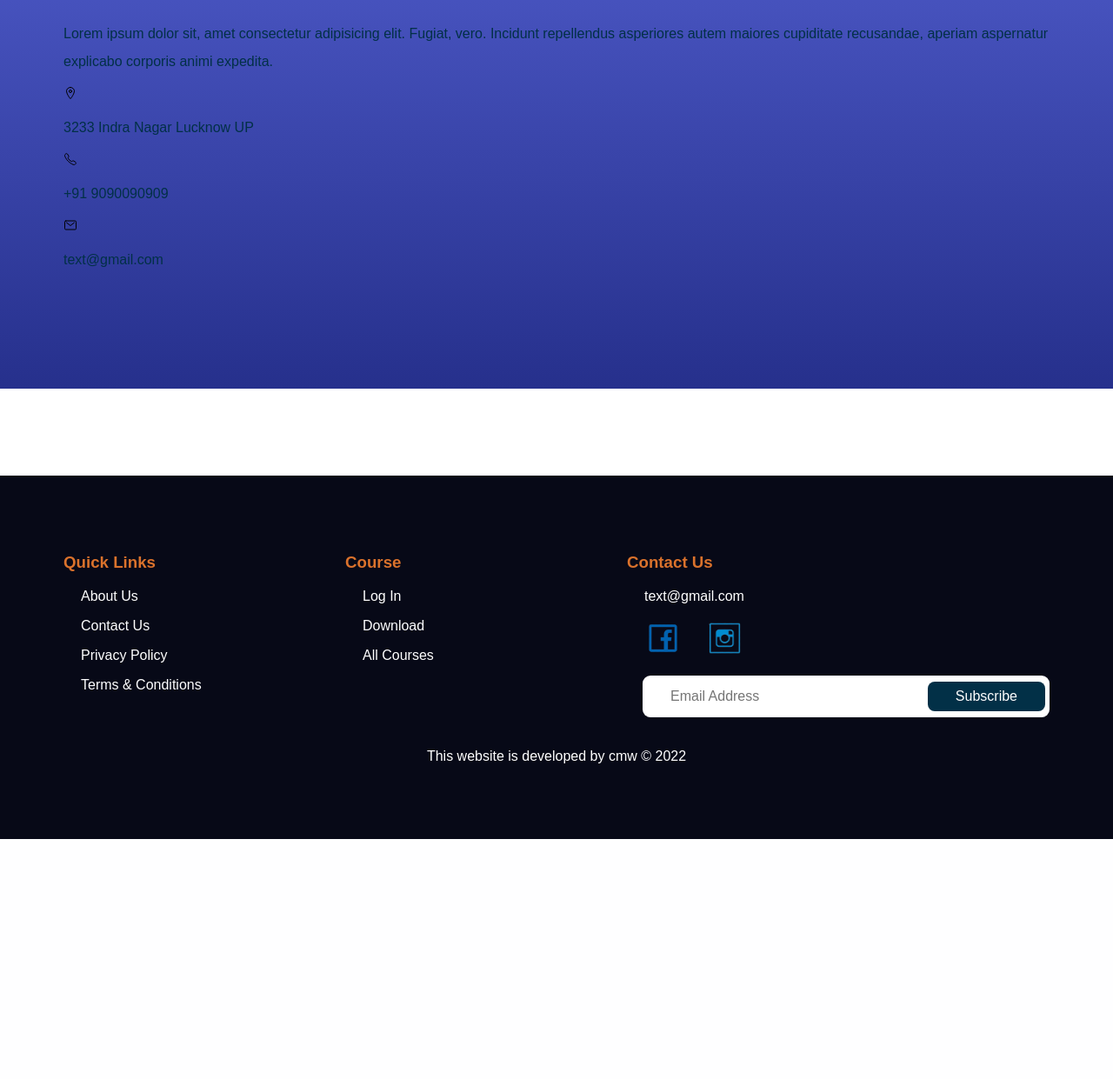
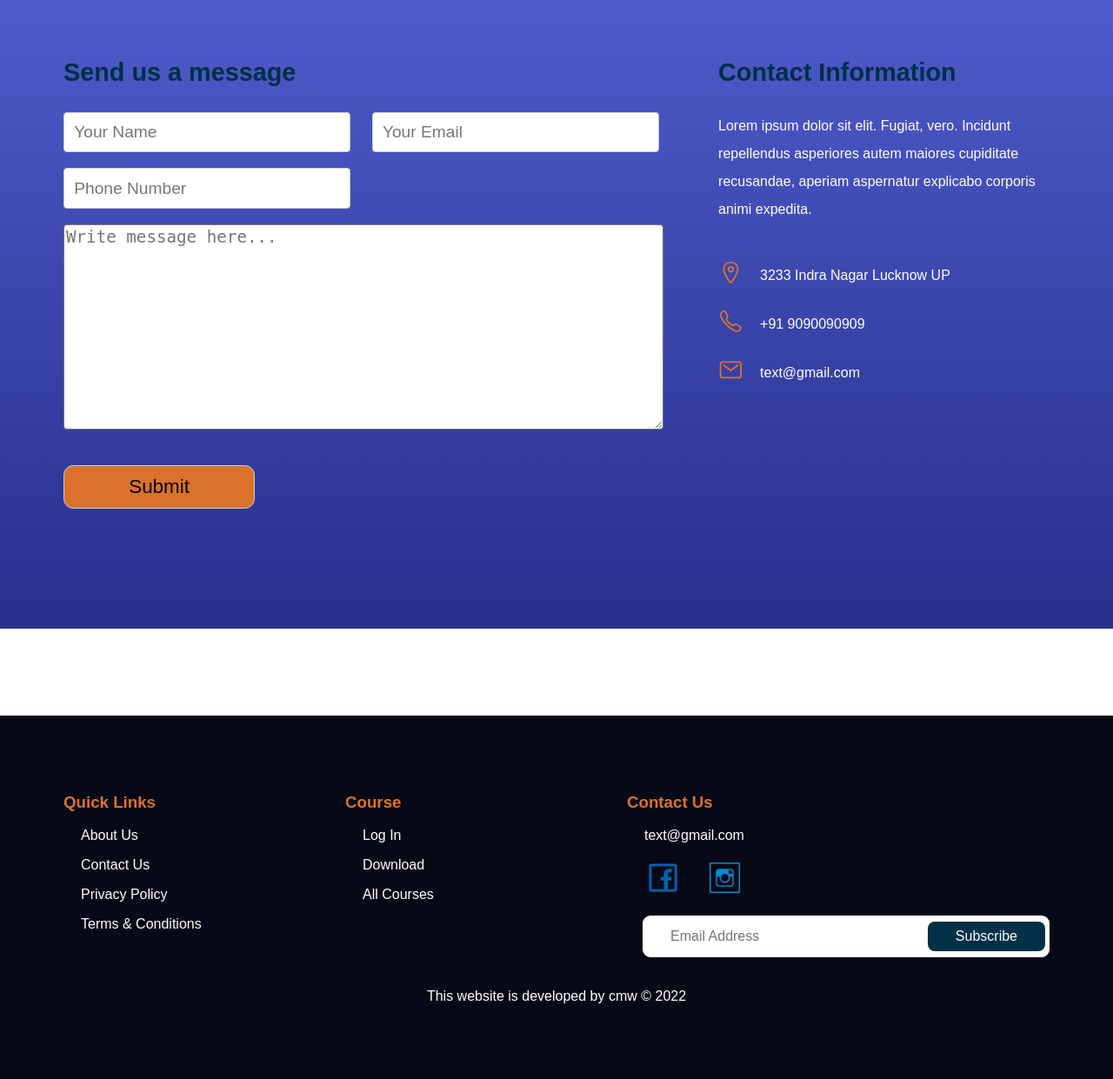
Before and after one commit to DevCmw/createcmw2, a PHP site: page / in a window 1280 px wide. Shown: the part 3241-4482 px from the top of the page at 87% size. Before the commit the page ends 4206 px from the top, so only its background shows below. Run offline with PHP 8.4, Linux system fonts and the light colour scheme.

Commit message:
Contact Us Created

```diff
--- a/assets/css/style.css
+++ b/assets/css/style.css
@@ -556,25 +556,92 @@ nav.mobile-nav,
   text-align: center;
 }
 .contact .map{
- width: fit-content;
- height: fit-content;
-  /* border: 1px solid red; */
+ max-width: fit-content;
+ margin: 4rem auto;
 }
 .contact .map iframe{
-  width: 79vw;
-  /* height: 40vh; */
-}
-.clearfix::after {
-  content: "";
-  clear: both;
-  display: table;
+  width: 85vw;
+  height: 45vh;
+  border-radius: 0.6rem;
 }
 
+/*Contact Section1 Style
+================================ */
+
+.contact-section1 {
+
+  display: flex;
+  gap: 1.2rem;
+  justify-content: space-between;
+}
+.contact-section1  h3 {
+  color:var(--dark-blue-color);
+   font-size: 1.8rem;
+   margin-top: 0;
+}
+
+/* left Section style
+= */
+
+.contact-section1 .left form input{
+  width: 45%;
+font-size: 1.2rem;
+  padding: 0.7rem;
+  border: 1px solid #ccc;
+  border-radius: 4px;
+  box-sizing: border-box;
+  margin-right: 20px;
+  margin-bottom: 18px;
+}
+.contact-section1 .left form textarea{
+  width: 94%;
+  font-size: 1.2rem;
+  margin-bottom: 2.3rem;
+  border-radius: 4px;
+
+}
+
+.contact-section1 .left form input[type= "submit"]{
+  width: 30%;
+  border-radius: 0.7rem;
+  background-color: var(--orange-color);
+  font-size: 1.4rem;
+}
+
+/* right section st/yle
+============  */
+.contact-section1 .right {
+  width: 90vh;
+
+  box-sizing: border-box;
+  border-radius: 4px;
 
 
+}
+
+.contact-section1 .right p {
+  color: #fff;
+}
+
+.contact-section1 .right .information{
+  margin-top: 2rem;
+
+}
+.contact-section1 .right .information div {
+  display: flex;
+  align-items: center;
 
 
+}
+.contact-section1 .right .information div span {
+  font-size: 1.8rem;
+  color: var(--orange-color);
+  margin-right: 1.2rem;
 
+}
+.contact-section1 .right .information div p{
+  color: white
+}
 
   /*=====================================================
      @media Section Start from Here
@@ -744,6 +811,20 @@ nav.mobile-nav,
         margin-bottom: 50px;
       }
 
+      /* Contact US
+      ====================== */
+      .contact .map iframe {
+        width: 80vw;
+        height: 40vh;
+      }
+
+      .contact-section1 .left form input {
+        width: 93%;
+      }
+
+      .contact-section1 .left form input[type= 'submit'] {
+        width: 43%;
+      }
 
       /* @media Footer Section
       ==============================*/
@@ -831,6 +912,13 @@ nav.mobile-nav,
         font-size: 30px;
       }
 
+      /* Contact Us
+      ========================*/
+      .contact-section1 .left {
+
+
+      }
+
     }
 
     /*==================================
@@ -859,7 +947,7 @@ nav.mobile-nav,
       }
 
       nav.mobile-nav {
-    padding: 32px;
+        padding:0 32px;
       }
 
       nav.mobile-nav.scrolled {
@@ -882,8 +970,6 @@ nav.mobile-nav,
       }
 
       .hero-section .right img{
-    /* height: 400px;
-    transform: translateX(10px); */
         display: none;
 
       }
@@ -945,6 +1031,18 @@ nav.mobile-nav,
         width: 74%;
       }
 
+      /* Contact Us  */
+      .contact-section1{
+        flex-direction: column-reverse;
+      }
+      .contact-section1 .right{
+        max-width: fit-content;
+
+      }
+
+
+
+
       /*footer section*/
 
       footer .links-container {
--- a/container/contact.php
+++ b/container/contact.php
@@ -3,8 +3,7 @@
 <section class="contact">
         <div class="wrapper">
           <h2 class= "light">Contact Us</h2>
-          <div class="map clearfix">
-            <iframe src="" frameborder="0"></iframe>
+          <div class="map ">
             <iframe src="https://www.google.com/maps/embed?pb=!1m18!1m12!1m3!1d3558.9339396369637!2d80.98662389176535!3d26.873839842816352!2m3!1f0!2f0!3f0!3m2!1i1024!2i768!4f13.1!3m3!1m2!1s0x399be39f2573668d%3A0x74e828319fdde5e9!2sCompendious%20Med%20Works!5e0!3m2!1sen!2sin!4v1667032208826!5m2!1sen!2sin"
                style="border:0;" allowfullscreen="" loading="lazy"
               referrerpolicy="no-referrer-when-downgrade"></iframe>
@@ -13,16 +12,12 @@
         <div class="contact-section1">
           <!-- left div  -->
           <div class="left">
-            <h3>Send us a message</h3>
+            <h3 >Send us a message</h3>
             <form action="#">
-              <label >Name</label>
-              <input type="text" placeholder="Your Name" >
-              <label >Email</label>
-              <input type="email" placeholder="Your Email" >
-              <label >Phone</label>
-              <input type="number" placeholder="Phone Number" max= "10" >
-              <label >Message</label>
-              <input type="text" placeholder="Type Message here..." >
+              <input type="text" placeholder="Your Name" required>
+              <input type="email" placeholder="Your Email" required>
+              <input type="number" placeholder="Phone Number" max= "10" required>
+              <textarea name="" id="textarea" cols="30" rows="10"  placeholder = "Write message here..."  require></textarea >
               <input type="submit" value = "Submit">
             </form>
           </div>
@@ -30,7 +25,7 @@
           <!-- right div  -->
           <div class="right">
             <h3>Contact Information</h3>
-            <p>Lorem ipsum dolor sit, amet consectetur adipisicing elit. Fugiat, vero. Incidunt repellendus asperiores autem maiores cupiditate recusandae, aperiam aspernatur explicabo corporis animi expedita.</p>
+            <p>Lorem ipsum dolor sit elit. Fugiat, vero. Incidunt repellendus asperiores autem maiores cupiditate recusandae, aperiam aspernatur explicabo corporis animi expedita.</p>
             <div class="information">
               <div class="location">
                 <span><ion-icon name="location-outline"></ion-icon></span><p>3233 Indra Nagar Lucknow UP</p>
--- a/container/course.php
+++ b/container/course.php
@@ -1,5 +1,5 @@
 
-     <section class="courses-section">
+     <section class="courses-section" id = "courses">
         <div class="wrapper">
           <h2 class="light">Our Courses</h2>
 
--- a/header.php
+++ b/header.php
@@ -11,11 +11,11 @@
               </li>
 
               <li>
-                <a href="#">Services</a>
+                <a href="./container/contact.php">Courses</a>
               </li>
 
               <li>
-                <a href="#">Our Work</a>
+                <a href="./container/contact.php">Contact Us</a>
               </li>
 
               <li>
@@ -46,15 +46,10 @@
               </li>
 
               <li>
-                <a href="#">Services</a>
+                <a href="./container/course.php">Course</a>
               </li>
-
               <li>
-                <a href="#">Our Work</a>
-              </li>
-
-              <li>
-                <a href="#">Contact Us</a>
+                <a href="./container/contact.php">Contact Us</a>
               </li>
 
               <li>
--- a/index.php
+++ b/index.php
@@ -21,13 +21,13 @@
 
       <!-- testimonial section
     ================================ -->
-    <?php include './container/testimonial.php';?>
+    <?php  include './container/testimonial.php';?>
 
 
 
       <!-- Course Section
     ======================================= -->
-    <?php include './container/course.php';?>
+    <?php include 'container/course.php';?>
 
 
       <!-- App Section
```
Lines whose indentation alone changed are shown as unchanged.
